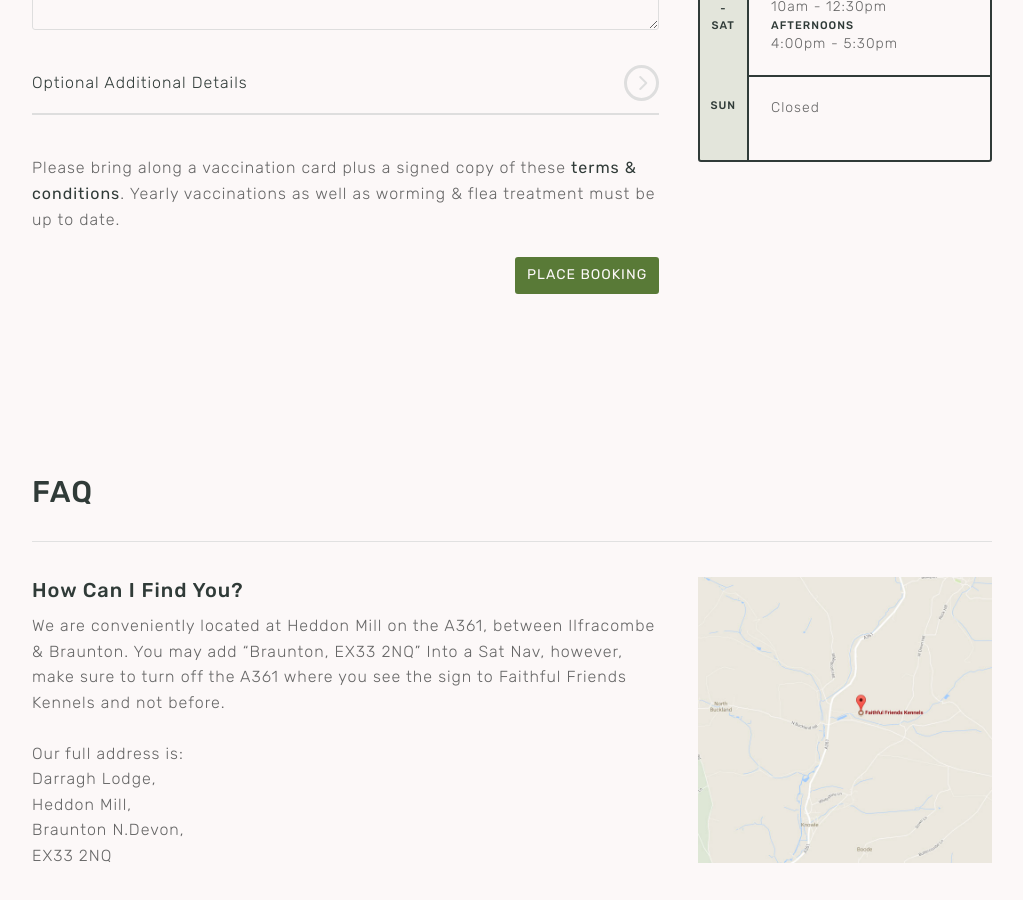
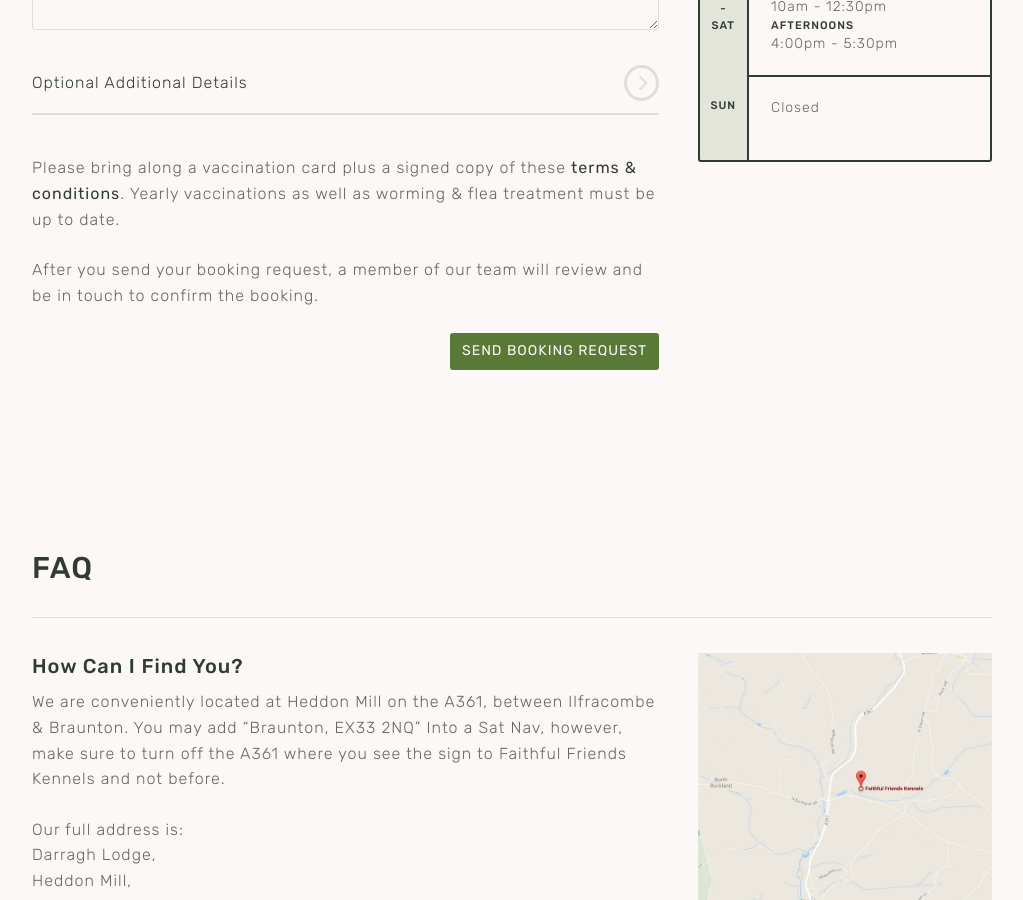
Before and after one commit to DanWebb/faithful-friends-kennels, a Jekyll site: the page built from book.md, in a window 1280 px wide and 900 px high, scrolled down 909 px. Shown: the whole window, without its empty margins (128-1151 px from the left). Built offline with Jekyll 4.4.1, drawn with Linux system fonts in a browser that asks for light colours; nearby versions of some CDN libraries.

Commit message:
feat: clear up immediate booking issue

```diff
--- a/_includes/booking-form.html
+++ b/_includes/booking-form.html
@@ -103,5 +103,9 @@
 		Yearly vaccinations as well as worming & flea treatment must be up to date.
 	</p>
 
-	<input type="submit" class="button button--primary button--green u-pull-right" value="Place Booking">
+	<p>
+		After you send your booking request, a member of our team will review and be in touch to confirm the booking.
+	</p>
+
+	<input type="submit" class="button button--primary button--green u-pull-right" value="Send Booking Request">
 </form>
```
